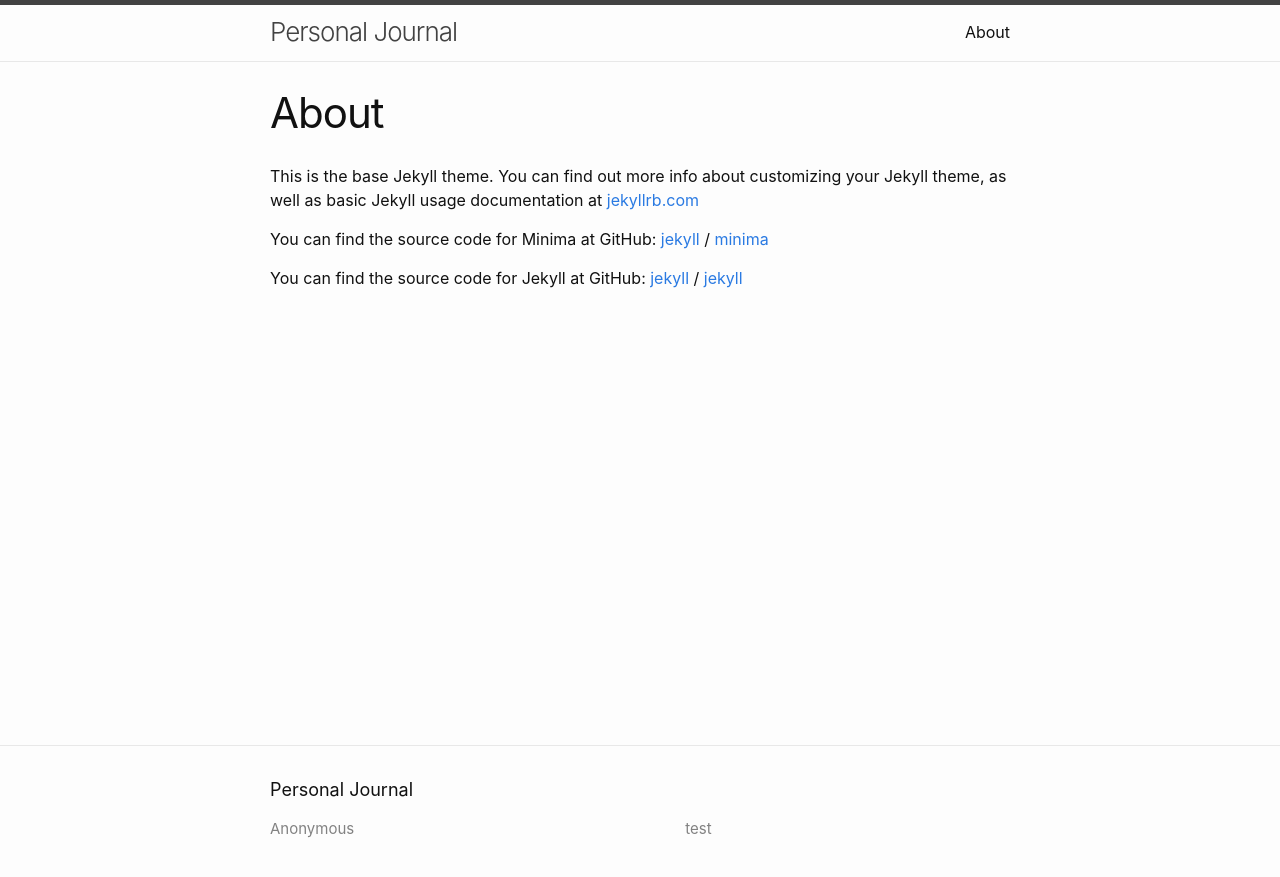
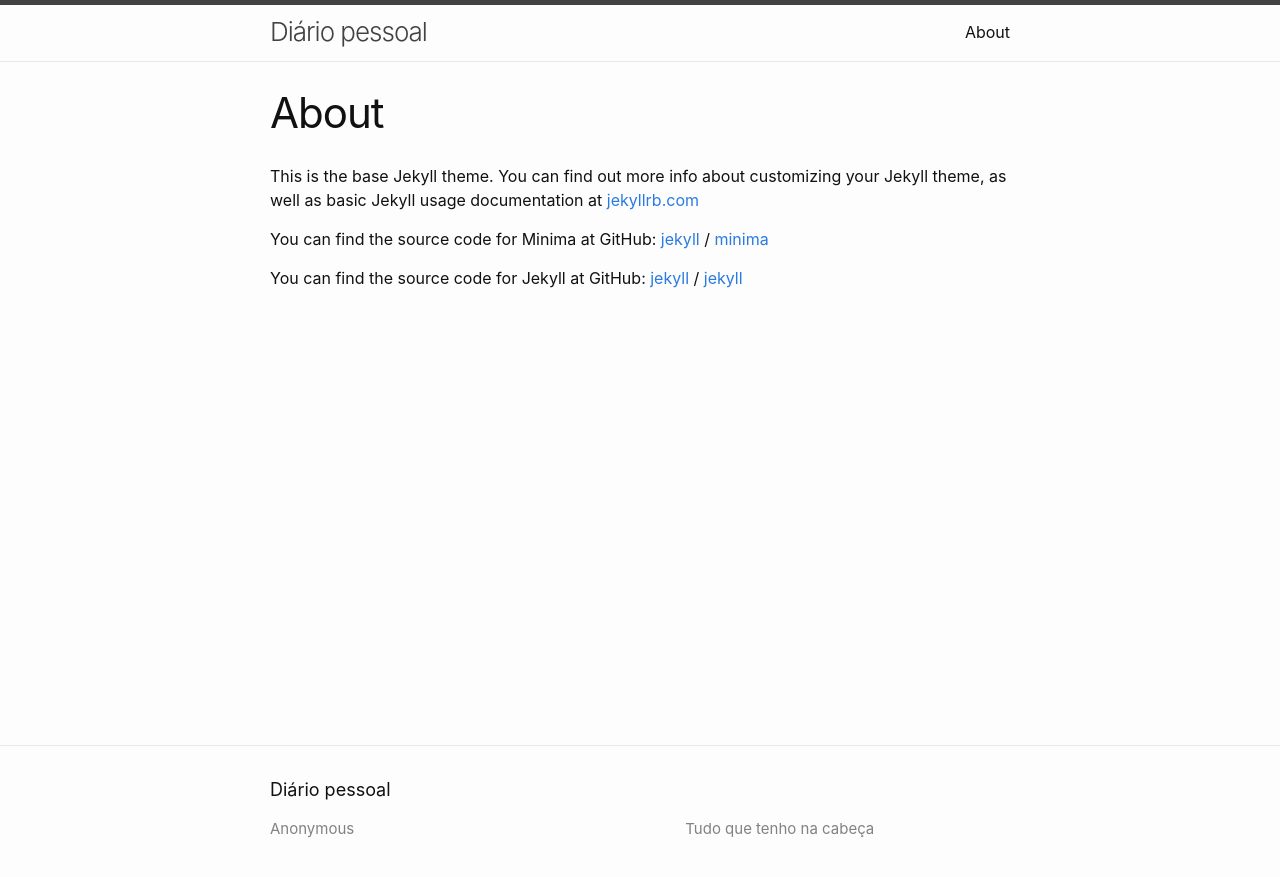
Before and after one commit to renanlarrieu/renanlarrieu, a Jekyll site: the page built from about.md, in a window 1280 px wide. Shown: the top 877 px of the page. Built offline with Jekyll 4.4.1, drawn with Linux system fonts in a browser that asks for light colours.

Commit message:
mais mod

```diff
--- a/_config.yml
+++ b/_config.yml
@@ -1,7 +1,7 @@
-title: Personal Journal
+title: Diário pessoal
 author: Anonymous
 # email: your-email@domain.com
-description: test
+description: Tudo que tenho na cabeça
 
 # social links
 #twitter_username: jekyllrb
```
Also changed, not shown: _posts/2024-01-22-teste321.md (deleted, +0 -5 lines).
